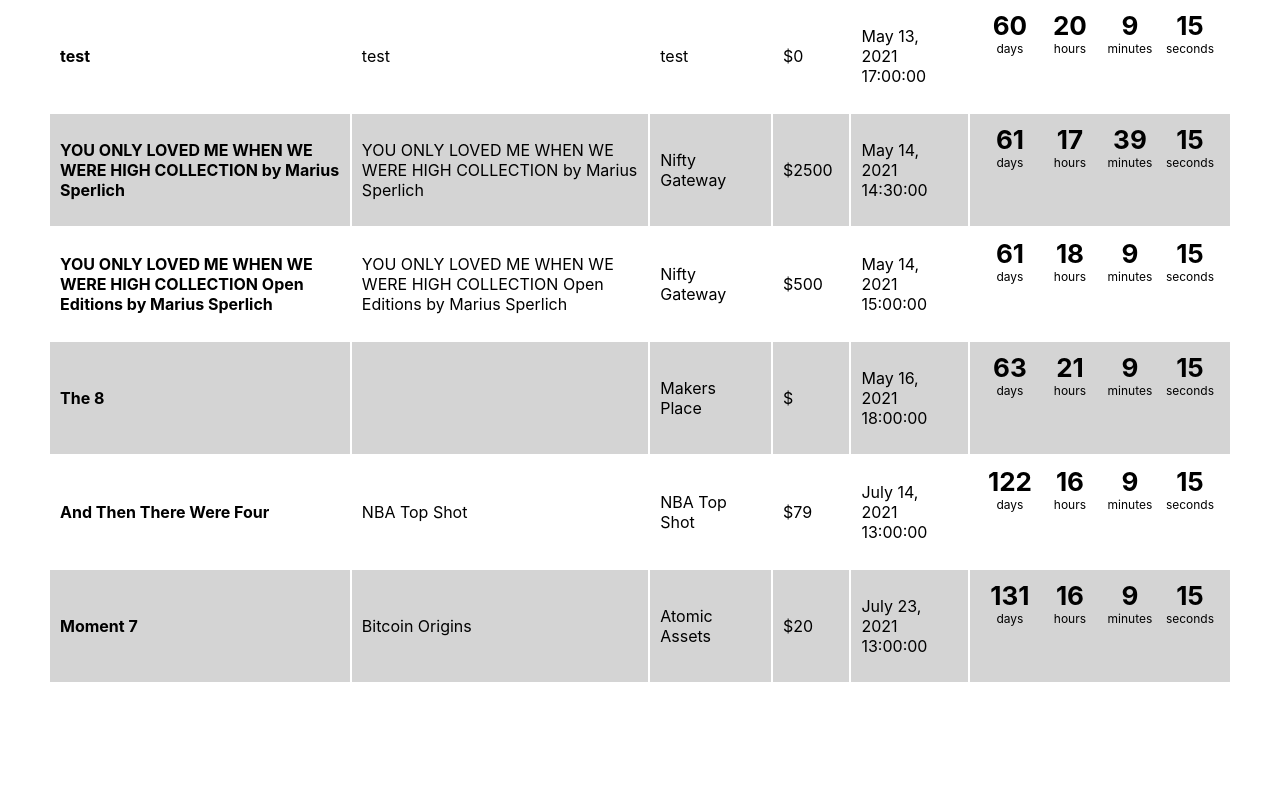
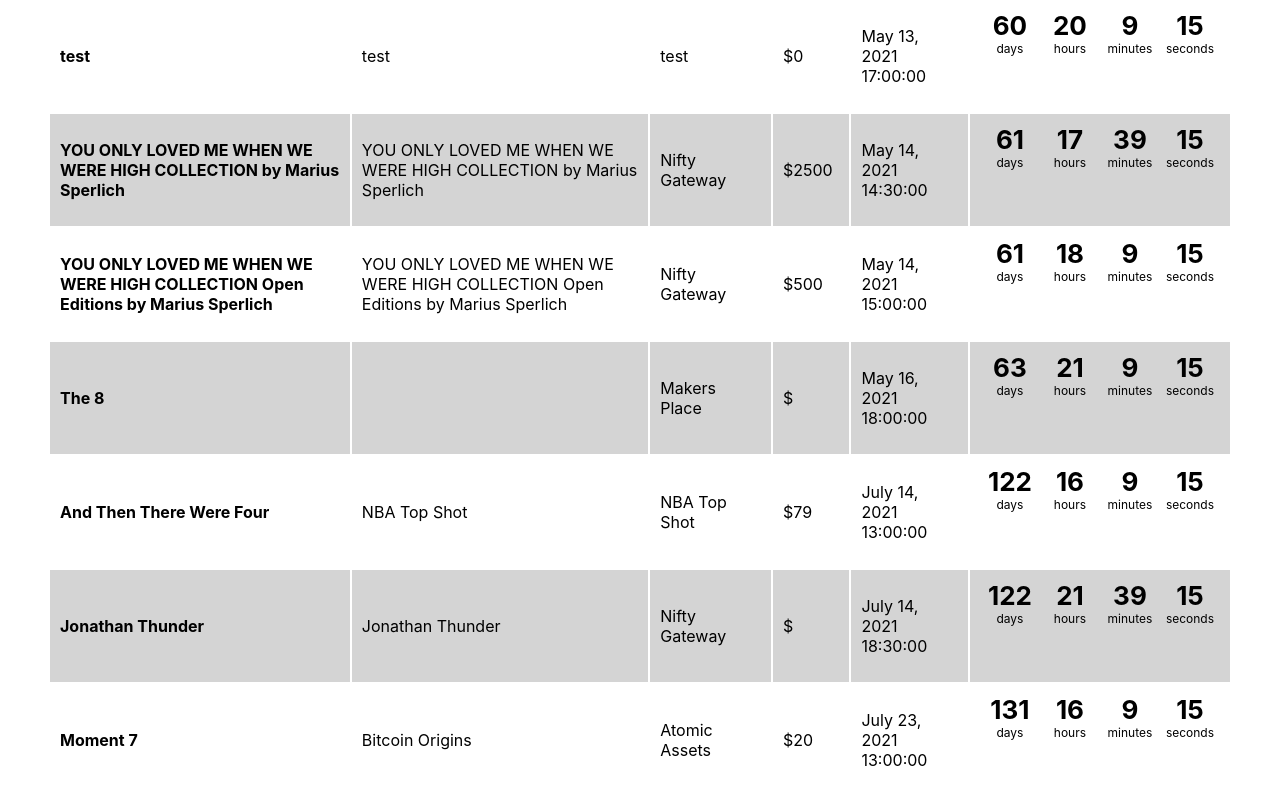
Before and after one commit to thepractice/nft-drops, a React (Create React App) app: page / in a window 1280 px wide. Shown: the part 432-1230 px from the top of the page. Before the commit the page ends 1116 px from the top, so only its background shows below. Built offline with nearby package versions, Linux system fonts and the light colour scheme.

Commit message:
Add data.

```diff
--- a/src/data.js
+++ b/src/data.js
@@ -1,4 +1,14 @@
 export const dropData = [
+  {
+    name: "Jonathan Thunder",
+    creator: "Jonathan Thunder",
+    collectionName: "Jonathan Thunder",
+    date: "July 14, 2021 18:30:00",
+    url: "https://niftygateway.com/",
+    minPrice: null,
+    marketplace: "Nifty Gateway",
+    category: "Trading Cards",
+  },
   {
     name: "Moment 7",
     creator: "Bitcoin Origins",
```
